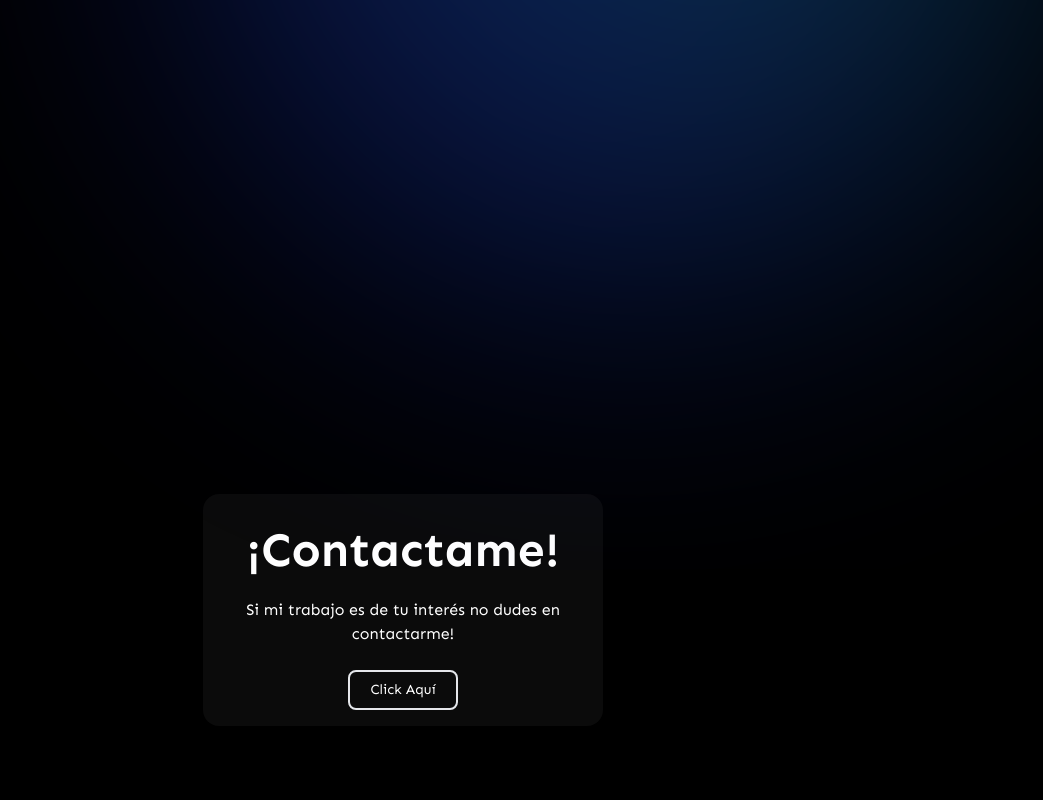
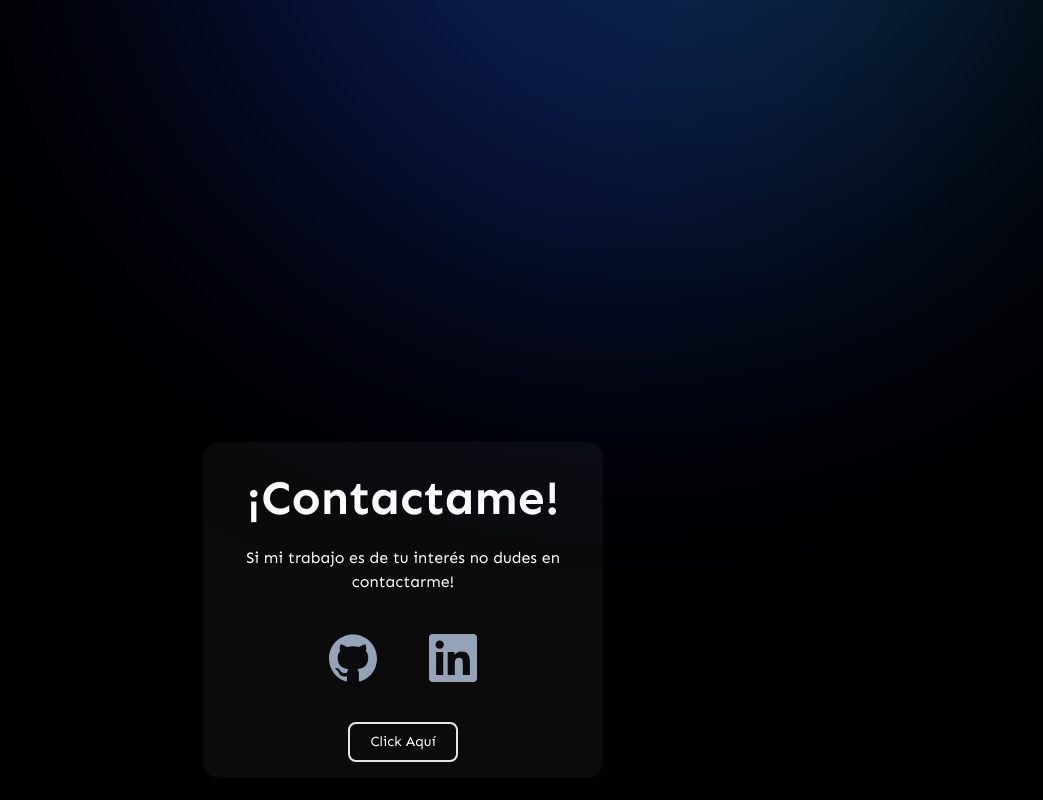
Before and after one commit to edisonmaya/portafolio, a React (Vite) app: page / in a window 1280 px wide. Shown: the part 4922-5722 px from the top of the page, without its empty margins (237-1280 px from the left). Built offline with nearby package versions, Linux system fonts and the light colour scheme.

Commit message:
agregando links sociales

```diff
--- a/src/App.jsx
+++ b/src/App.jsx
@@ -15,6 +15,7 @@ function App() {
         <ContainerAboutMe/>
         <ContainerProjects2 />
         <ContainerContact />
+
       </Background>
     </>
   )
--- a/src/components/ContainerContact.jsx
+++ b/src/components/ContainerContact.jsx
@@ -1,4 +1,5 @@
 import { useState } from "react"
+import ContainerSocialLinks from "./ContainerSocialLinks"
 
 const ContainerContact = () => {
     const [isClickContact, setIsClickContact] = useState("hidden")
@@ -9,6 +10,7 @@ const ContainerContact = () => {
                 <div id="ContainerContact" className=" max-w-[400px]  h-max  flex flex-col justify-center items-center gap-6 py-4 px-2 rounded-2xl bg-[#3e3c3c30] text-white ">
                     <span className="text-3xl sm:text-5xl font-bold pt-4">¡Contactame!</span>
                     <p className="text-center px-2">Si mi trabajo es de tu interés no dudes en contactarme!</p>
+                    <ContainerSocialLinks/>
                 {
                     isClickContact==="hidden"?
                     <button type="button" onClick={handleContact} className=" block cursor-pointer w-max px-5 py-2 border-2 text-sm  font-normal rounded-lg z-10 hover:text-[#5221E6]   transition-all ">Click Aquí</button>
--- /dev/null
+++ b/src/components/ContainerSocialLinks.jsx
@@ -0,0 +1,16 @@
+import {SiGithub,SiLinkedin } from 'react-icons/si'
+
+
+const ContainerSocialLinks = () => {
+    const medidas = 'w-12 h-12'
+  return (
+
+        <section className="w-[70%] text-slate-400 flex justify-evenly items-center  px-2 py-4 rounded-2xl transition-all z-10">
+
+                            <a className="  " href="https://github.com/edisonmaya"  target="_blank" rel="noreferrer" ><SiGithub className={`${medidas} cursor-pointer`}/></a>
+                            <a className="  " href="https://www.linkedin.com/in/edison-maya-huayamave-44a555221/"  target="_blank" rel="noreferrer" ><SiLinkedin className={`${medidas} cursor-pointer`}/></a>
+                </section>
+
+  )
+}
+export default ContainerSocialLinks
```
